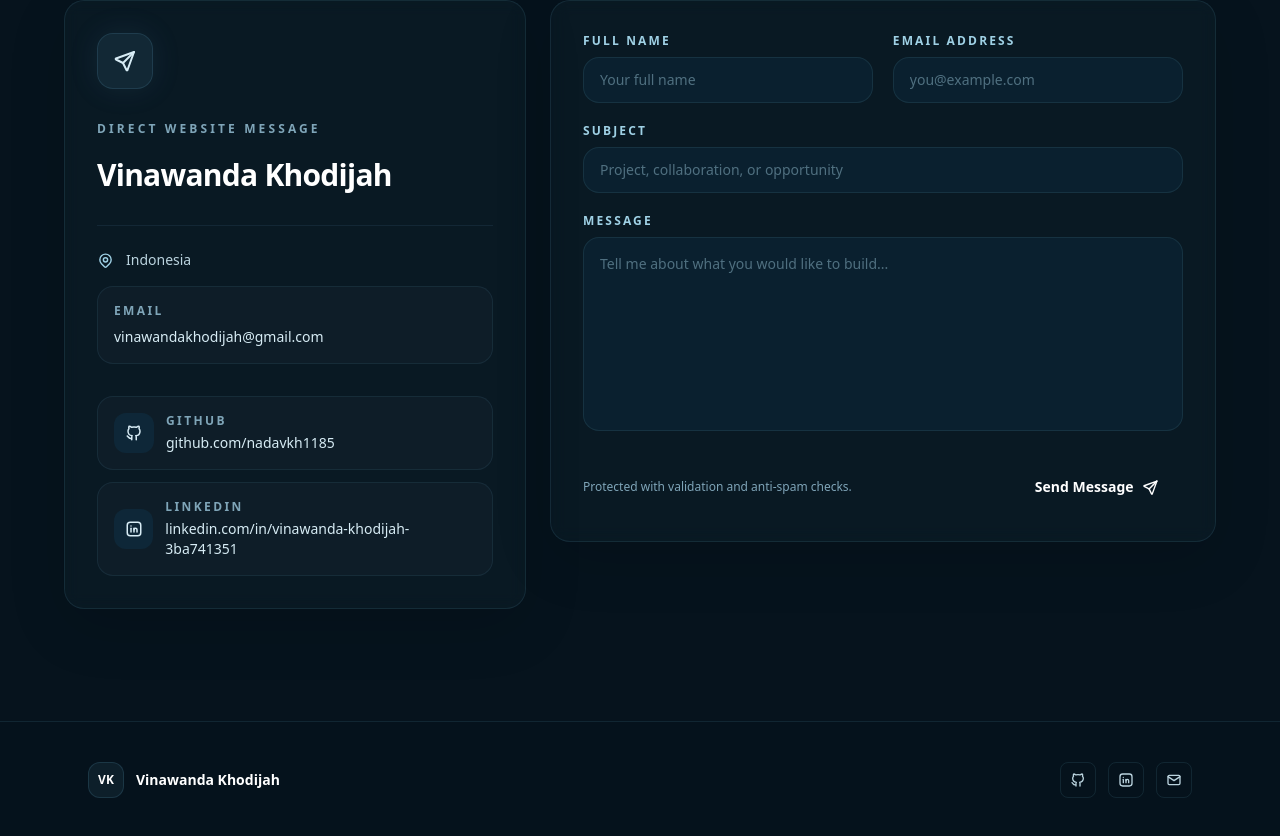
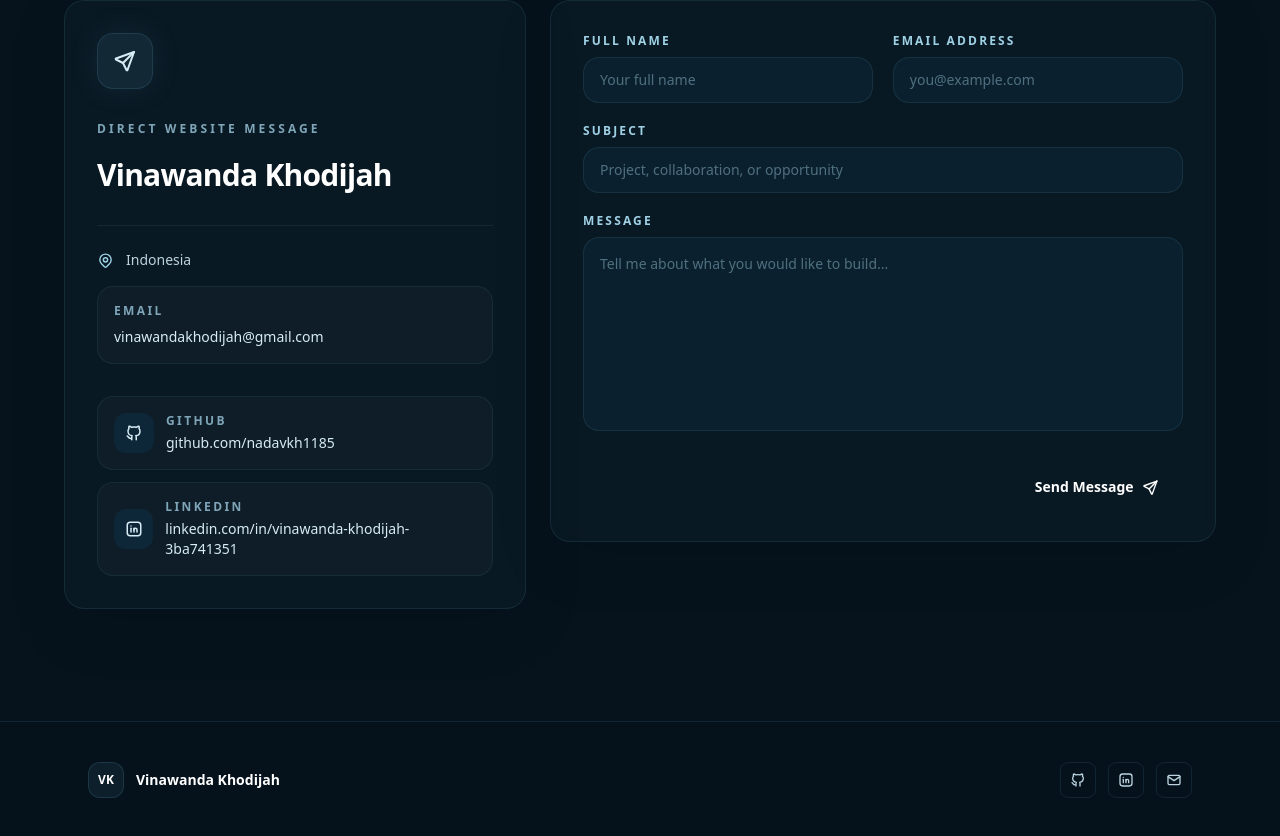
Before and after one commit to nadavkh1185/vinnawandakhodijah, a Next.js app: page / in a window 1280 px wide. Shown: the part 10468-11304 px from the top of the page. Built offline with nearby package versions, Linux system fonts and the light colour scheme.

Commit message:
update contact

```diff
--- a/src/components/sections/Contact.tsx
+++ b/src/components/sections/Contact.tsx
@@ -376,7 +376,7 @@ export default function Contact() {
                   >
                     {isSubmitSuccessful
                       ? "Form cleared after successful submission."
-                      : "Protected with validation and anti-spam checks."}
+                      : ""}
                   </p>
                   <button
                     type="submit"
```
